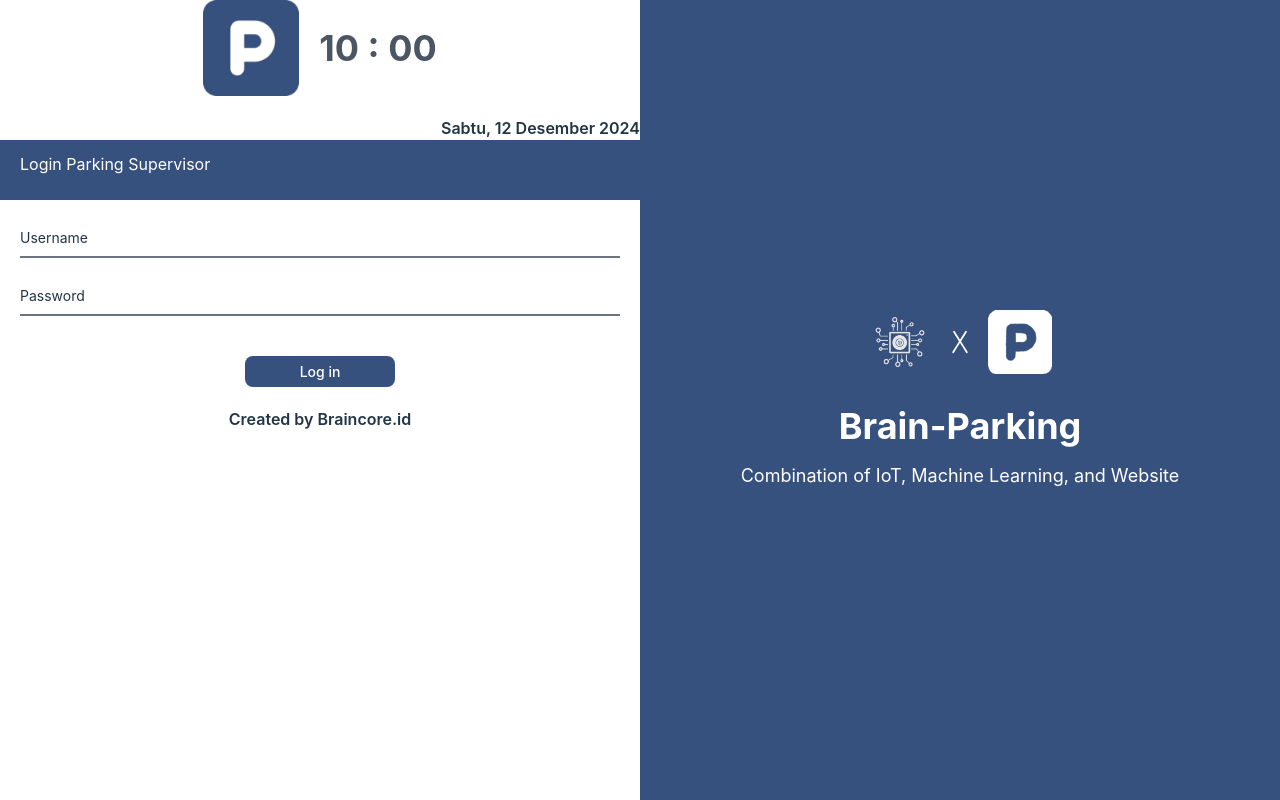
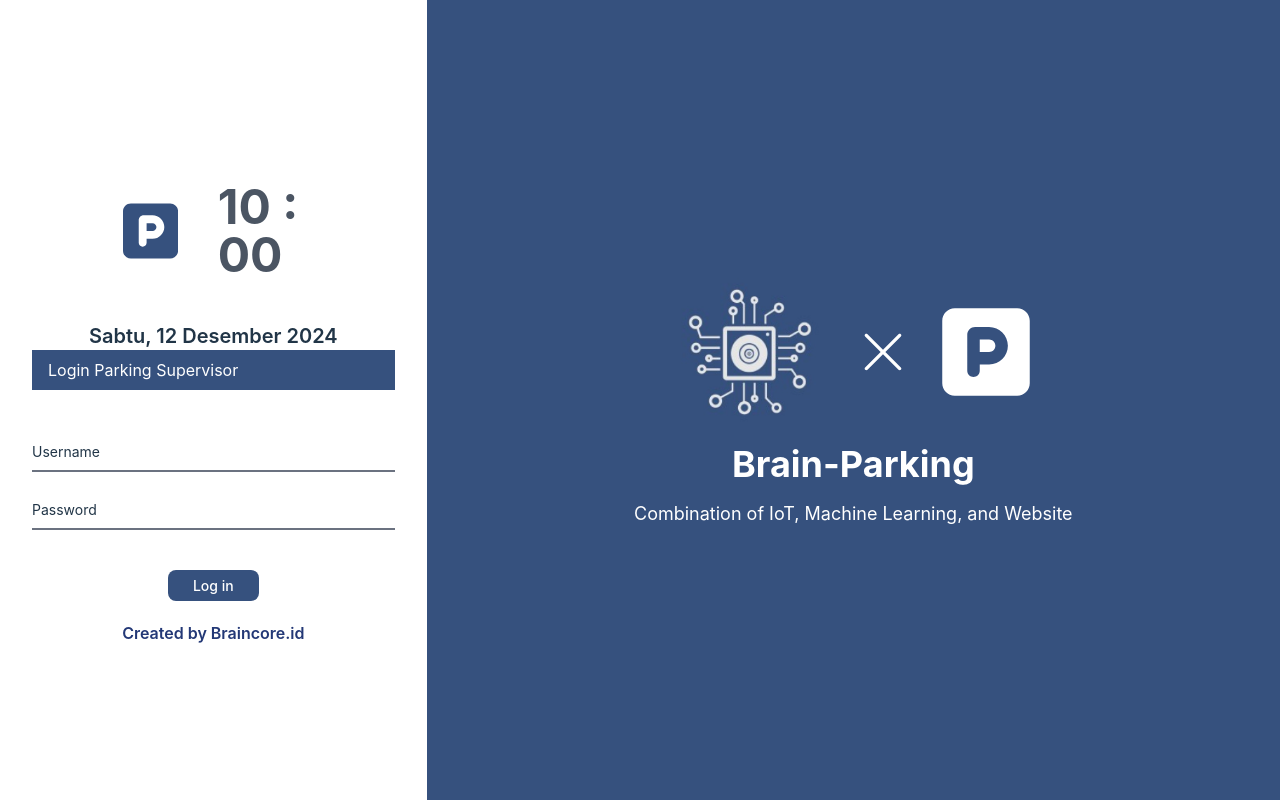
Before and after one commit to Automation-Parking/Frontend-Monitoring-System, a React (Vite) app: page / in a window 1280 px wide. Built offline with nearby package versions, Linux system fonts and the light colour scheme.

Commit message:
update loginPage

```diff
--- a/src/pages/Login.jsx
+++ b/src/pages/Login.jsx
@@ -4,6 +4,8 @@
 import IconParkingBlue from "../assets/image/Logo/parkingbiru.png";
 import IconBraincore from "../assets/image/Logo/bclogo.jpeg";
 import IconParkingWhite from "../assets/image/Logo/parkingputih.png";
+import { FaSquareParking } from "react-icons/fa6";
+import { RxCross1 } from "react-icons/rx";
 
 import { useNavigate } from "react-router-dom";
 const Login = () => {
@@ -15,79 +17,78 @@
     const handleSubmit = (e) => {
         e.preventDefault();
         if (username === "" || password === "") {
-            setError("*Username dan Password tidak bboleh kosong");
+            setError("Username dan Password harus diisi!");
         } else {
             setError("");
             navigate("/Monitoring/Motorcycle-Monitoring");
         }
     };
+
     return (
-
-        <div className="flex">
-            {/* <div className="w-1/2 h-screen justfy-center item-center"> */}
-            <div className="w-1/2 justfy-center item-center">
-                    <span className="flex justify-center items-center text-center gap-5">
-                        <img src={IconParkingBlue} alt="" className="flex size-24" />
-                        <p className="text-4xl font-bold text-gray-600">10 : 00</p>
+        <div className="flex h-screen">
+            <div className="flex flex-col justify-center items-center w-1/3 p-8">
+                <span className="flex justify-between items-center w-1/2 gap-10 mb-4">
+                <FaSquareParking style={{ color: "#36517e", width: "100px", height: "150px" }} />
+                    <p className="text-5xl font-bold text-gray-600">10 : 00</p>
                 </span>
-                    <h2 className="text-end text-l font-semibold mt-5">Sabtu, 12 Desember 2024</h2>
-                    <div className="flex bg-[#36517e]">
-                    <p className="ml-5 mt-3 mb-3 text-l mb-6 text-white">Login Parking Supervisor</p>
+                <h2 className="text-end text-xl font-semibold">Sabtu, 12 Desember 2024</h2>
+                <div className="flex bg-[#36517e] w-full py-2 px-4 ">
+                    <p className="text-white">Login Parking Supervisor</p>
                 </div>
-                    <form onSubmit={handleSubmit} className="ml-5 mr-5">
+                <form onSubmit={handleSubmit} className="w-full mt-6">
                     <div className="relative my-4">
-                            <input type="text" value={username} onChange={(e) => setUsername(e.target.value)} className="block w-full py-2.5 px-0 text-sm text-black bg-transparent border-0 border-b-2 border-grey-300 appearance-none dark:focus:border-grey-600 focus:outline-none focus:ring-0 focus:text-grey focus:border-grey-600 peer" placeholder=" "/>
-                            <label htmlFor=""className="absolute text-sm duration-300 transform -translate scale-75 top-3 -z-10 origin-[0] peer-focus:left-0 peer-focus:text-blue-600 peer-placeholder-shown:scale-100 peer-focus:scale-75 peer-focus:-translate-y-6">Username</label>
+                        <input
+                            type="text"
+                            value={username}
+                            onChange={(e) => setUsername(e.target.value)}
+                            className="block w-full py-2.5 px-0 text-sm text-black bg-transparent border-0 border-b-2 border-grey-300 appearance-none dark:focus:border-grey-600 focus:outline-none focus:ring-0 focus:text-grey focus:border-grey-600 peer"
+                            placeholder=" "
+                        />
+                        <label
+                            htmlFor=""
+                            className="absolute text-sm duration-300 transform -translate scale-75 top-3 -z-10 origin-[0] peer-focus:left-0 peer-focus:text-blue-600 peer-placeholder-shown:scale-100 peer-focus:scale-75 peer-focus:-translate-y-6">
+                            Username
+                        </label>
                     </div>
                     <div className="relative mu-4">
-                            <input type="password" value={password} onChange={(e) => setPassword(e.target.value)} className="block w-full py-2.5 px-0 text-sm text-black bg-transparent border-0 border-b-2 border-grey-300 appearance-none dark:focus:border-grey-600 focus:outline-none focus:ring-0 focus:text-grey focus:border-grey-600 peer" placeholder=" "/>
-                            <label htmlFor="" className="absolute text-sm duration-300 transform -translate scale-75 top-3 -z-10 origin-[0] peer-focus:left-0 peer-focus:text-blue-600 peer-placeholder-shown:scale-100 peer-focus:scale-75 peer-focus:-translate-y-6">Password</label>
+                        <input
+                            type="password"
+                            value={password}
+                            onChange={(e) => setPassword(e.target.value)}
+                            className="block w-full py-2.5 px-0 text-sm text-black bg-transparent border-0 border-b-2 border-grey-300 appearance-none dark:focus:border-grey-600 focus:outline-none focus:ring-0 focus:text-grey focus:border-grey-600 peer"
+                            placeholder=" "
+                        />
+                        <label
+                            htmlFor=""
+                            className="absolute text-sm duration-300 transform -translate scale-75 top-3 -z-10 origin-[0] peer-focus:left-0 peer-focus:text-blue-600 peer-placeholder-shown:scale-100 peer-focus:scale-75 peer-focus:-translate-y-6">
+                            Password
+                        </label>
                     </div>
-
                     {error && <p className="text-red-500 text-sm mb-3">{error}</p>}
                     <div className="flex justify-center mt-10">
                         <button
-                            type="submit" className="w-1/4 text-[14px] bg-[#36517e] roundedbg-blue-500 py-1 hover:bg-blue-900 transition-colors duration-300 text-white">Log in
+                            type="submit"
+                            className="w-1/4 text-[14px] bg-[#36517e] roundedbg-blue-500 py-1 hover:bg-blue-700 transition-colors duration-300 text-white">
+                            Log in
                         </button>
                     </div>
                 </form>
-                    <p className="flex justify-center mt-5 font-semibold ext-blue-900 ">Created by Braincore.id</p>
+                <p className="flex justify-center mt-5 font-semibold text-blue-900">Created by Braincore.id</p>
             </div>
 
-            {/* #36517e */}
-
-            <div className="flex w-1/2 h-screen bg-[#36517e] justify-center items-center flex-col">
-                <div className="flex items-center space-x-4 mb-8">
-                    <img src={IconBraincore} alt="Braincore Logo" className="w-16 h-16" />
-                    <svg
-                    xmlns="http://www.w3.org/2000/svg"
-                    className="stroke-current text-white w-6 h-6"
-                    fill="white"
-                    viewBox="0 0 14 14"
-                    id="X--Streamline-Typeface"
-                    >
-                    <desc>{"X Streamline Icon: https://streamlinehq.com"}</desc>
-                    <path
-                        stroke="currentColor"
-                        strokeLinecap="round"
-                        strokeLinejoin="round"
-                        d="M3.5 1 11 13m-0.5 -12L3 13"
-                        strokeWidth={1}
-                    />
-                    </svg>
-                    <img src={IconParkingWhite} alt="Parking White Icon" className="w-16 h-16" />
+            <div className="flex w-2/3 h-screen bg-[#36517e] justify-center items-center flex-col">
+                <div className="flex items-center space-x-4 mb-3 gap-3">
+                    <img src={IconBraincore} alt="Braincore Logo" className="w-40 h-40" />
+                    <RxCross1 style={{ color: "white", width: "50px", height: "50px" }}/>
+                    <FaSquareParking style={{ color: "white", width: "100px", height: "100px" }} />
                 </div>
-                <h1 className="text-white text-4xl font-bold text-center mb-4">Brain-Parking</h1>
+                <h1 className="justyf-center text-white text-4xl font-bold text-center mb-4">Brain-Parking</h1>
                 <p className="text-white text-lg text-center px-6">
                     Combination of IoT, Machine Learning, and Website
                 </p>
             </div>
-
-
         </div>
-    )
-
-
+    );
 };
 
 export default Login;
```
Lines whose indentation alone changed are shown as unchanged.
